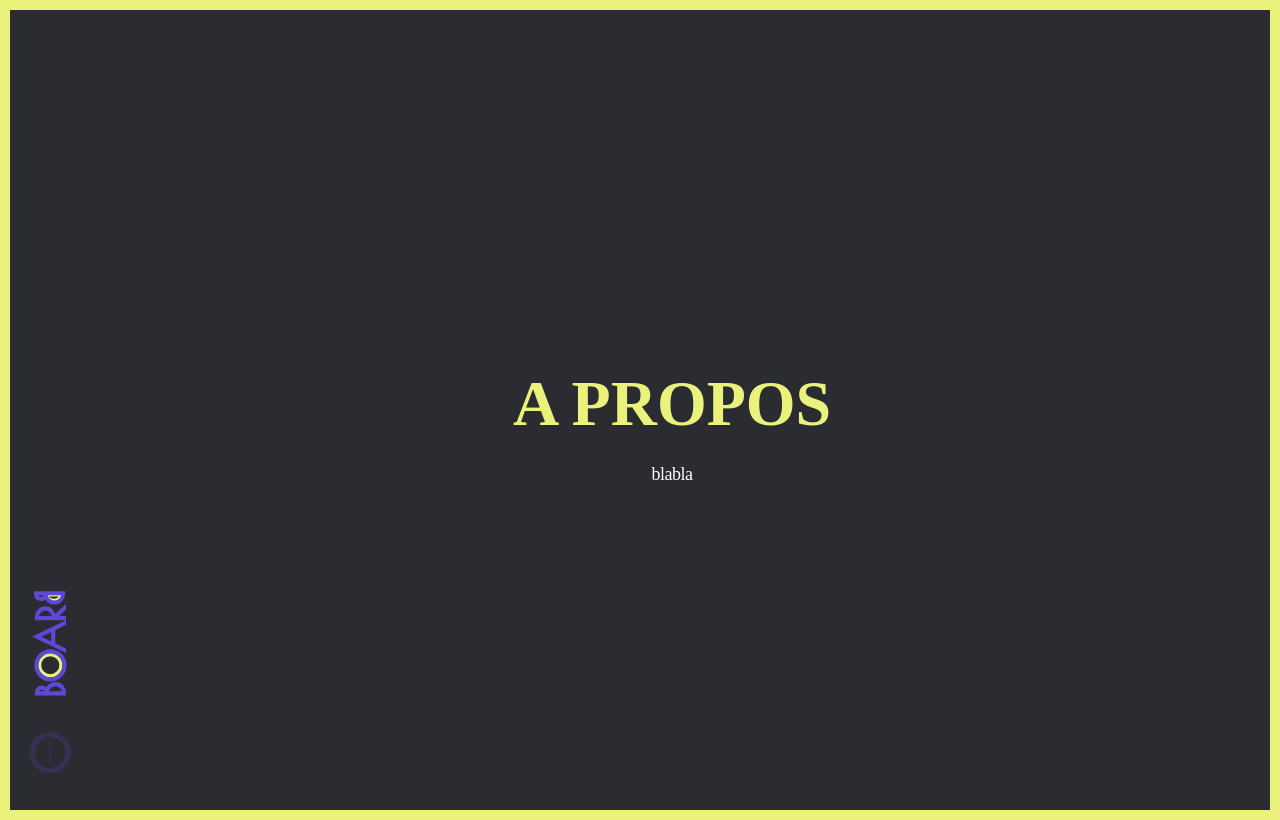
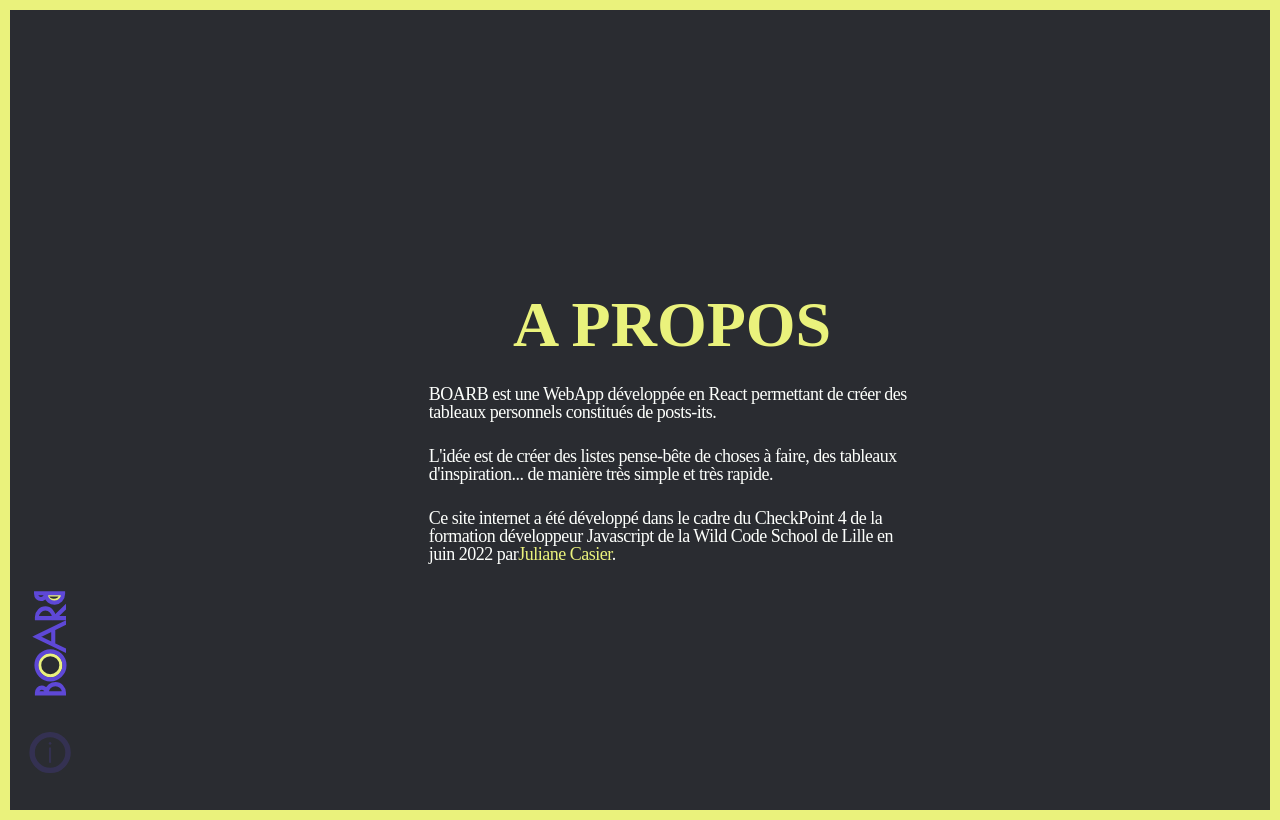
Before and after one commit to ilalande/BOB1, a React (Vite) app in the folder frontend/: page /infos in a window 1280 px wide. Built offline with nearby package versions, Linux system fonts and the light colour scheme.

Commit message:
adding page Infos and modifying few things in reducer to clean it

```diff
--- a/frontend/src/pages/Infos/Index.jsx
+++ b/frontend/src/pages/Infos/Index.jsx
@@ -4,7 +4,24 @@ export default function Infos() {
   return (
     <SInfos>
       <h1>A propos</h1>
-      <p>blabla</p>
+      <p>
+        BOARB est une WebApp développée en React permettant de créer des
+        tableaux personnels constitués de posts-its.
+      </p>
+      <p>
+        {" "}
+        L'idée est de créer des listes pense-bête de choses à faire, des
+        tableaux d'inspiration... de manière très simple et très rapide.
+      </p>
+      <p>
+        Ce site internet a été développé dans le cadre du CheckPoint 4 de la
+        formation développeur Javascript de la Wild Code School de Lille en juin
+        2022 par
+        <a href="https://www.linkedin.com/in/juliane-casier-bb642832/">
+          Juliane Casier
+        </a>
+        .
+      </p>
     </SInfos>
   );
 }
--- a/frontend/src/pages/Infos/style.jsx
+++ b/frontend/src/pages/Infos/style.jsx
@@ -9,7 +9,14 @@ export default styled.div`
   flex-direction: column;
 
   p {
-    text-align: center;
-    font-size: 3.2rem;
+    font-size: 1.5rem;
+    letter-spacing: 5px;
+  }
+  a {
+    color: #eaf27c;
+    text-decoration: none;
+  }
+  a:hover {
+    color: #5e48d7;
   }
 `;
--- a/frontend/src/services/reducers/postIts.js
+++ b/frontend/src/services/reducers/postIts.js
@@ -12,7 +12,7 @@ export default (state = initialState, action = {}) => {
         if (item.id === action.id) {
           return { ...item, content: action.payload.content };
         }
-        return item;
+        return { ...item };
       });
       return updatedItemsContent;
 
@@ -21,26 +21,16 @@ export default (state = initialState, action = {}) => {
         if (item.id !== action.id) {
           return { ...item };
         }
-        return item;
+        return { ...item };
       });
       return updatedItemsDelete;
-
-    // const updatedItemsDelete = state
-    //   .filter((item) => {
-    //     item.id !== action.id;
-    //     console.log(item);
-    //   })
-    //   .map((item) => {
-    //     return { ...item };
-    //   });
-    // return updatedItemsDelete;
 
     case "POSIIT_CHANGESTATUS":
       const updatedItems = state.map((item) => {
         if (item.id === action.id) {
           return { ...item, status: action.payload.status };
         }
-        return item;
+        return { ...item };
       });
       return updatedItems;
 
```
Also changed, not shown: 1 other file (tests, documents, lock files or other folders).
